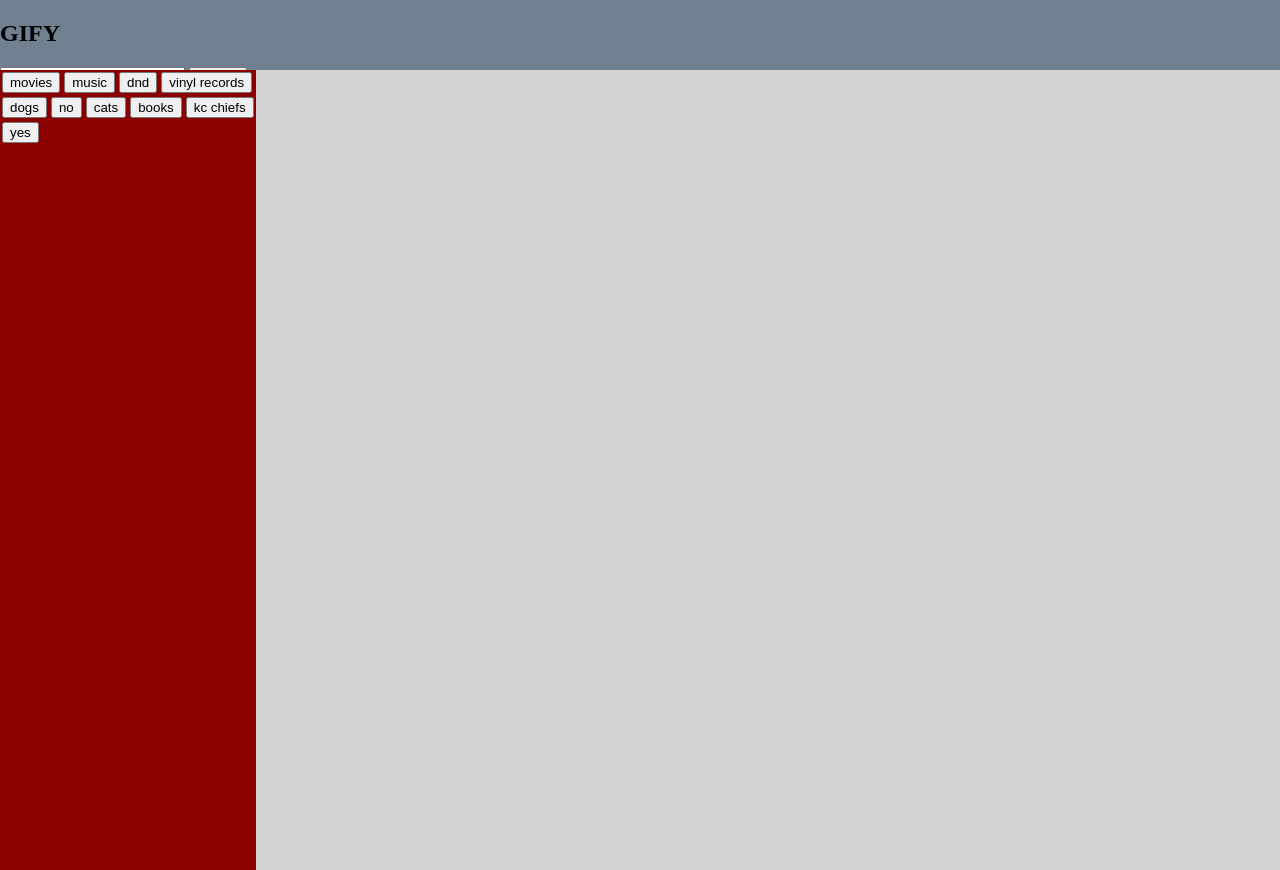
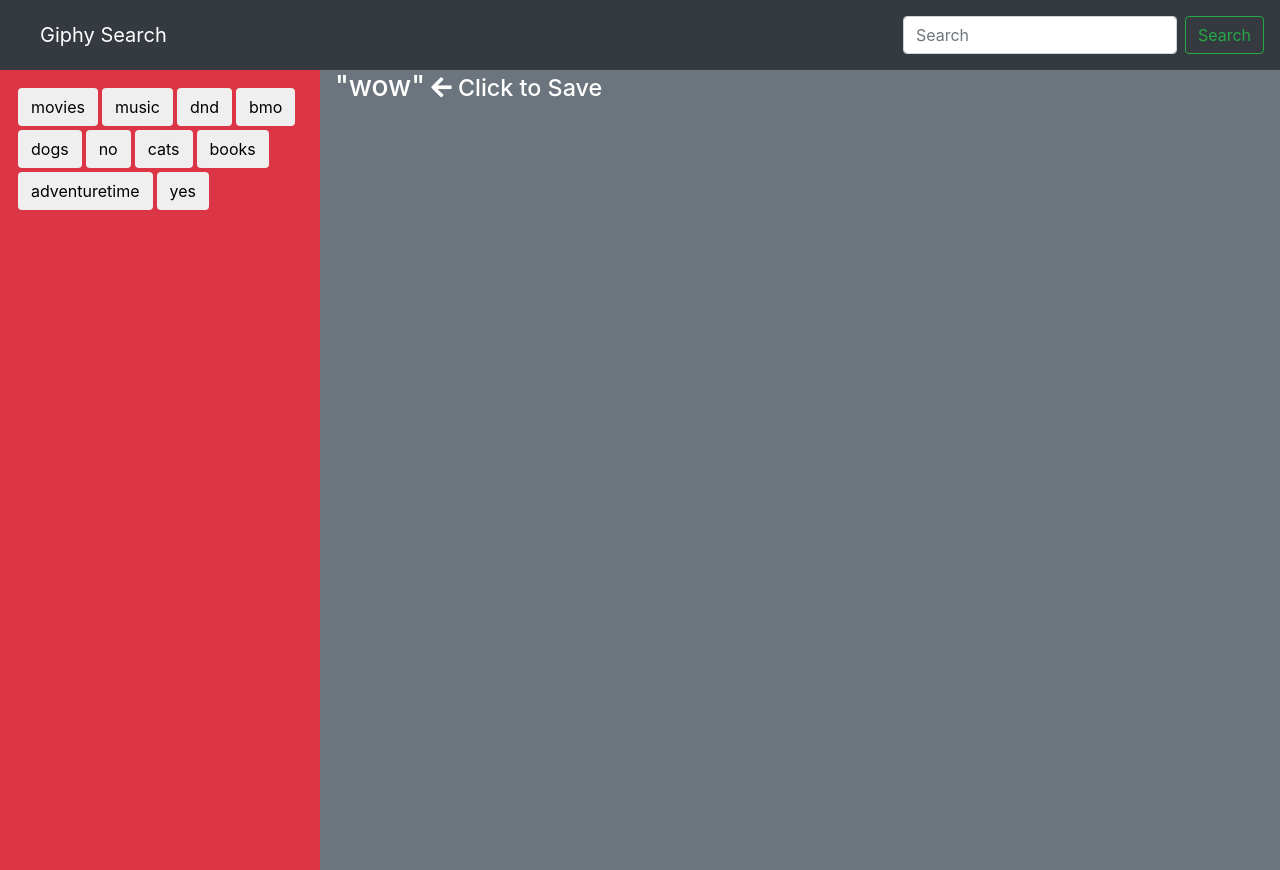
Before and after one commit to RJFreeman77/GifTastic, a plain HTML site: page index.html in a window 1280 px wide. Drawn offline with nearby package versions, Linux system fonts and the light colour scheme; no server answers.

Commit message:
most of basic requirements met

```diff
--- a/assets/css/style.css
+++ b/assets/css/style.css
@@ -21,33 +21,15 @@ img {
 #body-wrapper {
     min-height: 100vh;
 }
-
-.container {
-    display: grid;
-    grid-template-columns: 20% 60% 20%;
-    grid-template-rows: 70px 100vh;
-    grid-template-areas:
-    "nav-bar nav-bar nav-bar"
-    "side-bar gif-body gif-body";
+#wrapper-row {
+    min-height: 100vh;
 }
-.side-bar {
-    grid-area: side-bar;
-    background-color: darkred;
+#search-return:hover {
+    cursor: pointer;
 }
-.gif-body {
-    grid-area: gif-body;
-    background-color: lightgrey;
+.main-body {
+    min-height: 100vh;
 }
-.nav-bar {
-    background-color: slategrey;
-    grid-area: nav-bar;
+.click-to-save {
+    font-size: smaller;
 }
-.brand {
-    grid-column: 1 / 1;
-    grid-row: 1 / 1;
-    grid-area: nav-bar;
-}
-.form-inline {
-    grid-column: 3 / 3;
-    grid-row: 1 / 1;
-}
--- a/assets/javascript/app.js
+++ b/assets/javascript/app.js
@@ -1,62 +1,76 @@
 var API_KEY = "QQx3yAB40lUloE1r1Oa2xgCTYCbXpOwb";
-
-var topics = ["movies", "music", "dnd", "vinyl records", "dogs", "no", "cats", "books", "kc chiefs", "yes"];
+var topics = ["movies", "music", "dnd", "bmo", "dogs", "no", "cats", "books", "adventuretime", "yes"];
 var buttonWrapperDiv = $("#button-wrapper");
 var gifWrapperMain = $("#wrapper");
 
 
 $(document).ready(function () {
-    var height = $(document).height();
-    // $("#body-wrapper").height(height + "px");
+    runAPI("wow", 10);
     makeButton();
 
     $("#search-btn").on("click", function (event) {
         event.preventDefault();
+        gifWrapperMain.empty();
         var input = $("#search-val").val().trim();
-        topics.push(input);
+
+        runAPI(input, 10);
+        console.log(input);
+        // topics.push(input);
+        // makeButton();
         $("#search-val").val("");
-        makeButton();
     });
 
-    $(document).on("click", ".search-btn", function(){
+    $(document).on("click", ".search-btn", function () {
         gifWrapperMain.empty();
         var dataTerm = $(this).data("term");
-        console.log($(this).data("term"));
         runAPI(dataTerm, 10);
     });
-
+    $(document).on("click", ".gif", function () {
+        var self = $(this);
+        var state = self.attr("data-state");
+        if (state === "still") {
+            self.attr("src", self.attr("data-animated"));
+            self.attr("data-state", "animated");
+        } else if (state === "animated") {
+            self.attr("src", self.attr("data-still"));
+            self.attr("data-state", "still");
+        }
+    });
+    $("#search-return").on("click", function () {
+        var dataTerm = $(this).attr("data-term");
+        if (topics.indexOf(dataTerm) < 0) {
+            topics.push(dataTerm);
+            makeButton();
+            $(".click-to-save").hide();
+        }
+    });
 
 });
 
 function runAPI(q, l) {
+    console.log("runAPI()", q, l);
+    $("#search-return").text('"' + q + '"').attr("data-term", q);
+    checkAry(q)
     var search = q;
     var limit = l;
     var queryURL = `http://api.giphy.com/v1/gifs/search?api_key=${API_KEY}&q=${search}&limit=${limit}`
     $.ajax({
         url: queryURL,
         method: "GET",
-    }).then(function (res) {
+    }).then(function (response) {
+        var res = response.data;
         console.log(queryURL);
-        console.log(res);
         var gifWrapperDiv = $("<div>");
         for (var i = 0; i < l; i++) {
-            console.log(res.data[i]);
-            console.log(res.data[i].images.fixed_width_still.url);
             var tempGifDiv = $("<div>");
             var img = $("<img>");
-            img.attr("src", res.data[i].images.fixed_width_still.url).attr("id", "gif-img-" + i);
+            img.addClass("gif").attr("src", res[i].images.fixed_width_still.url).attr("id", "gif-" + i).attr("data-still", res[i].images.fixed_width_still.url).attr("data-animated", res[i].images.fixed_width.url).attr("data-state", "still");;
             tempGifDiv.append(img);
             gifWrapperDiv.append(tempGifDiv);
         }
         gifWrapperMain.append(gifWrapperDiv);
     });
 }
-
-
-// function makeGifDiv(gifUrl) {
-//     var gifWrapperDiv = $("<div>");
-// }
-
 
 
 function makeButton() {
@@ -69,3 +83,11 @@ function makeButton() {
     }
     buttonWrapperDiv.append(btnDiv);
 }
+
+function checkAry(val) {
+    if (topics.indexOf(val) >= 0) {
+        $(".click-to-save").hide();
+    } else {
+        $(".click-to-save").show();
+    }
+}
--- a/index.html
+++ b/index.html
@@ -6,41 +6,14 @@
     <meta charset="UTF-8">
     <meta name="viewport" content="width=device-width, initial-scale=1.0">
     <meta http-equiv="X-UA-Compatible" content="ie=edge">
-    <!-- <link rel="stylesheet" href="https://stackpath.bootstrapcdn.com/bootstrap/4.1.3/css/bootstrap.min.css" integrity="sha384-MCw98/SFnGE8fJT3GXwEOngsV7Zt27NXFoaoApmYm81iuXoPkFOJwJ8ERdknLPMO"
-        crossorigin="anonymous"> -->
+    <link rel="stylesheet" href="https://use.fontawesome.com/releases/v5.3.1/css/all.css" integrity="sha384-mzrmE5qonljUremFsqc01SB46JvROS7bZs3IO2EmfFsd15uHvIt+Y8vEf7N7fWAU" crossorigin="anonymous">
+    <link rel="stylesheet" href="https://stackpath.bootstrapcdn.com/bootstrap/4.1.3/css/bootstrap.min.css" integrity="sha384-MCw98/SFnGE8fJT3GXwEOngsV7Zt27NXFoaoApmYm81iuXoPkFOJwJ8ERdknLPMO"
+        crossorigin="anonymous">
     <link href="assets/css/style.css" rel="stylesheet">
 </head>
 
 <body>
-    <div class="container">
-        <section class="nav-bar">
-            <div class="brand"><h1>GIFY</h1></div>
-            <div class="form-inline">
-                <input class="form-control" id="search-val" type="search" placeholder="Search" aria-label="Search">
-
-                <button class="btn" id="search-btn" type="submit">Search</button>
-            </div>
-
-        </section>
-        <div class="side-bar">
-            <div class="wrapper button-wrapper" id="button-wrapper">
-                <form class="form-inline align-right my-2 my-0 ml-auto">
-                    <input class="form-control mr-sm-2" id="search-val" type="search" placeholder="Search" aria-label="Search">
-
-                    <button class="btn btn-outline-success my-2 my-sm-0" id="search-btn" type="submit">Search</button>
-                </form>
-            </div>
-        </div>
-        <div class="gif-body">
-            <div class="wrapper gif-wrapper" id="wrapper">
-
-            </div>
-        </div>
-
-    </div>
-
-
-    <!-- <nav class="navbar navbar-expand-lg navbar-dark bg-dark">
+    <nav class="navbar navbar-expand-lg navbar-dark bg-dark">
         <p class="navbar-brand my-auto mr-auto ml-4 title">Giphy Search</p>
         <button class="navbar-toggler" type="button" data-toggle="collapse" data-target="#toggleCollapse" aria-controls="toggleCollapse"
             aria-expanded="false" aria-label="Toggle navigation">
@@ -54,23 +27,29 @@
                 <button class="btn btn-outline-success my-2 my-sm-0" id="search-btn" type="submit">Search</button>
             </form>
         </div>
-    </nav> -->
+    </nav>
 
-    <!-- <div class="container-fluid" id="body-wrapper">
-        <section class="row main-form h-100">
+    <div class="container-fluid" id="body-wrapper">
+        <section class="row h-100 bg-danger" id="wrapper-row">
+            <div class="col-12 h-100">
+                <section class="row bg-danger main-form">
                     <div class="col-3 bg-danger h-100 left-menu">
                         <div class="wrapper button-wrapper" id="button-wrapper">
-
                         </div>
                     </div>
                     <div class="col-9 bg-secondary h-100 main-body">
+                        <div>
+                            <h3 class="text-white ml-auto">
+                                <span id="search-return"></span><span class="click-to-save">   <i class="fas fa-arrow-left"></i>   Click to Save</span>
+                            </h3>
+                        </div>
                         <div class="wrapper gif-wrapper" id="wrapper">
-
                         </div>
                     </div>
-
                 </section>
-    </div> -->
+            </div>
+        </section>
+    </div>
 
 
 
```
Lines whose indentation alone changed are shown as unchanged.
